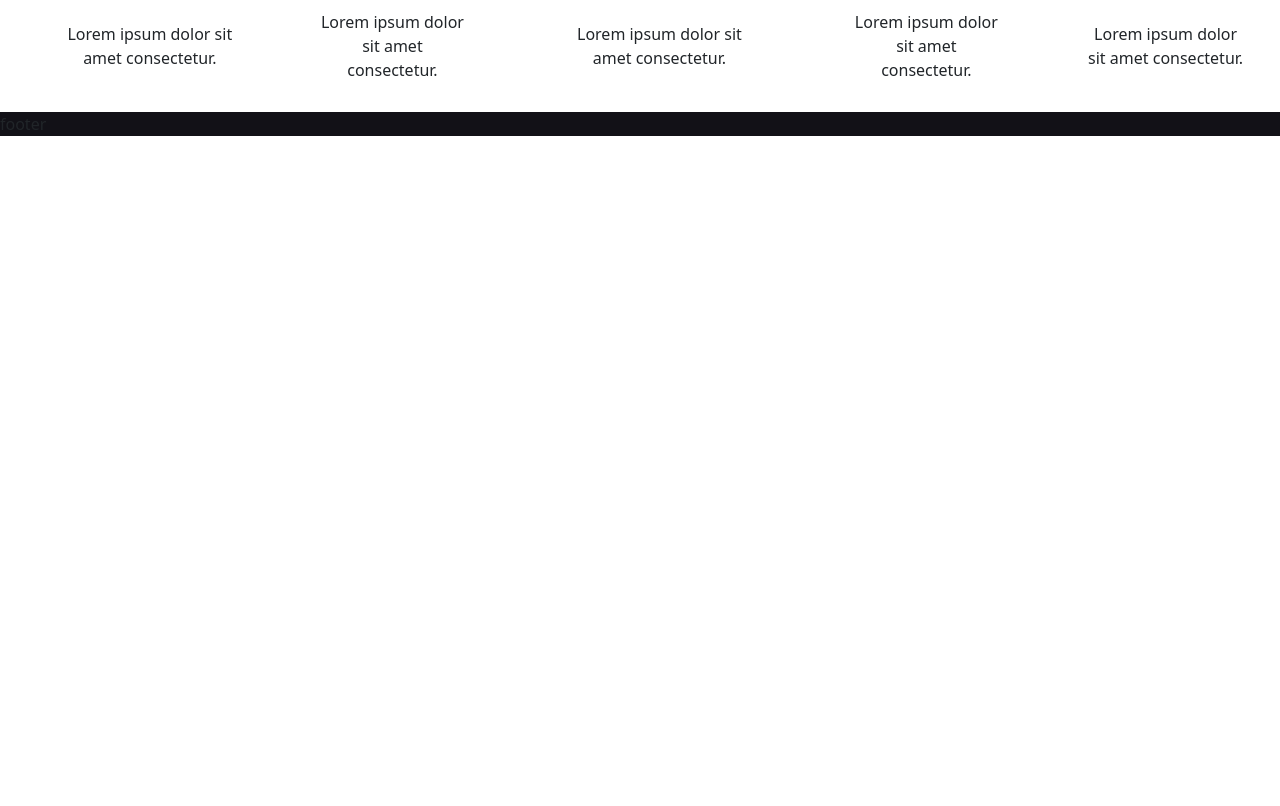
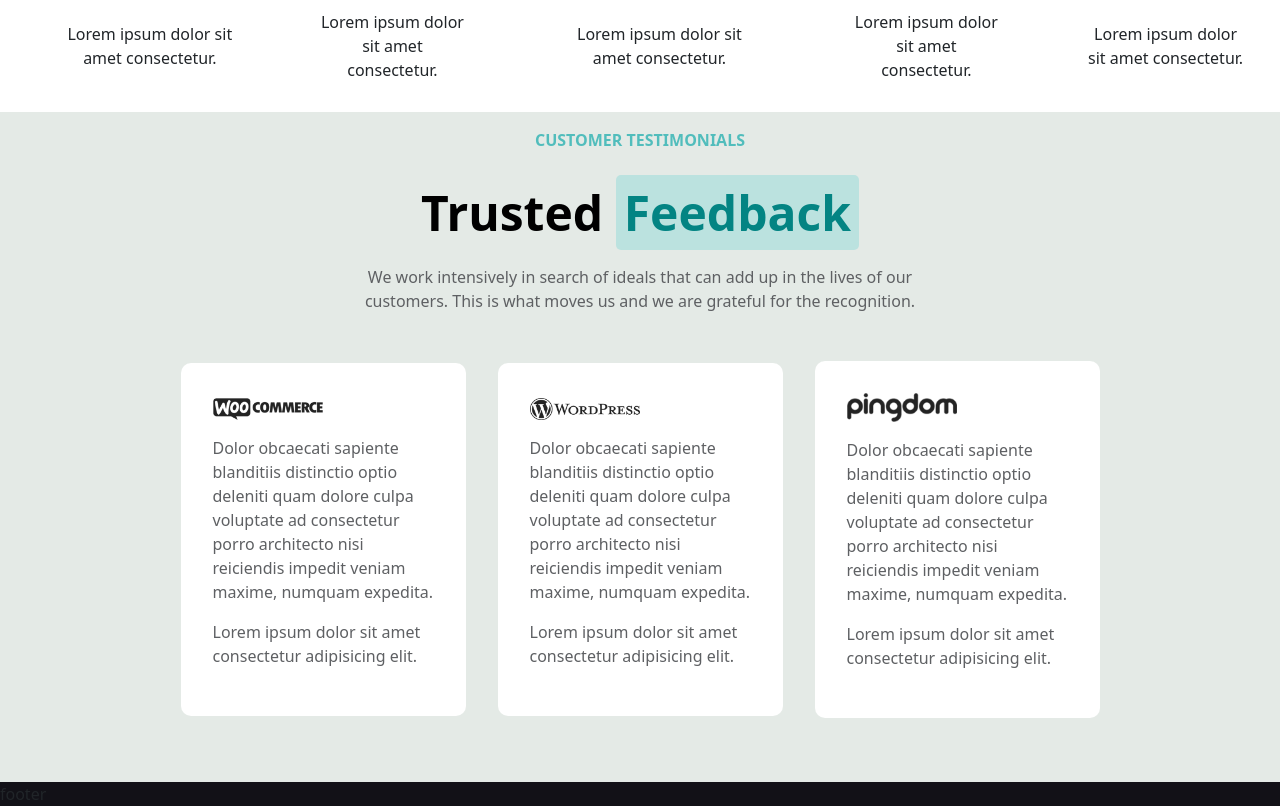
Before and after one commit to PierluigiTornesi/proj-html-vuejs, a Vue app: page / in a window 1280 px wide. Shown: the part 3487-4293 px from the top of the page. Before the commit the page ends 3623 px from the top, so only its background shows below. Built offline with nearby package versions, Linux system fonts and the light colour scheme.

Commit message:
add: section feedback

```diff
--- a/src/components/AppMain.vue
+++ b/src/components/AppMain.vue
@@ -1,6 +1,7 @@
 <script>
 import AppMainAbout from './AppMainAbout.vue';
 import AppMainAeP from './AppMainAeP.vue';
+import AppMainFeed from './AppMainFeed.vue';
 import AppMainListCard from './AppMainListCard.vue';
 import AppMainPM from './AppMainPM.vue';
 
@@ -9,7 +10,7 @@ import AppMainPM from './AppMainPM.vue';
     data() {
         return {};
     },
-    components: { AppMainListCard, AppMainAbout, AppMainAeP, AppMainPM }
+    components: { AppMainListCard, AppMainAbout, AppMainAeP, AppMainPM, AppMainFeed }
 }
 </script>
 
@@ -19,6 +20,7 @@ import AppMainPM from './AppMainPM.vue';
     <AppMainAbout />
     <AppMainAeP />
     <AppMainPM />
+    <AppMainFeed />
   </main>
 </template>
 
--- /dev/null
+++ b/src/components/AppMainFeed.vue
@@ -0,0 +1,116 @@
+<script>
+
+
+
+  export default{
+    data() {
+        return {
+            feedbacks:[
+                {
+                    imagePath:"logo-1.png",
+                    desc1:"Dolor obcaecati sapiente blanditiis distinctio optio deleniti quam dolore culpa voluptate ad consectetur porro architecto nisi reiciendis impedit veniam maxime, numquam expedita.",
+                    desc2:"Lorem ipsum dolor sit amet consectetur adipisicing elit. ",
+                },
+                {
+                    imagePath:"logo-2.png",
+                    desc1:"Dolor obcaecati sapiente blanditiis distinctio optio deleniti quam dolore culpa voluptate ad consectetur porro architecto nisi reiciendis impedit veniam maxime, numquam expedita.",
+                    desc2:"Lorem ipsum dolor sit amet consectetur adipisicing elit. ",
+                },
+                {
+                    imagePath:"logo-3.png",
+                    desc1:"Dolor obcaecati sapiente blanditiis distinctio optio deleniti quam dolore culpa voluptate ad consectetur porro architecto nisi reiciendis impedit veniam maxime, numquam expedita.",
+                    desc2:"Lorem ipsum dolor sit amet consectetur adipisicing elit. ",
+                }
+            ]
+        };
+    },
+    methods:{
+        getImagePath(path){
+            return new URL(`../assets/img/${path}`, import.meta.url).href;
+        },
+    }
+
+}
+</script>
+
+<template>
+  <section>
+    <div class="container text-white">
+        <div class="text-center p-3">
+            <span class="special fw-bold">CUSTOMER TESTIMONIALS</span>
+            <h3 class="title">
+                Trusted <span class="back">Feedback</span>
+            </h3>
+        </div>
+        <div class="desc">
+            <p>We work intensively in search of ideals that can add up in the lives of our customers. This is what moves us and we are grateful for the recognition.
+            </p>
+        </div>
+    </div>
+    <div class="container">
+        <div class="row">
+            <div class="col-3" v-for="feedback in feedbacks">
+                <div class="logo">
+                    <img :src="getImagePath(feedback.imagePath)" alt="">
+                </div>
+                <p>{{ feedback.desc1 }}</p>
+                <p>{{ feedback.desc2 }}</p>
+            </div>
+        </div>
+    </div>
+</section>
+</template>
+
+<style lang="scss" scoped>
+  @use "../style/partials/mixin" as *;
+    @use "../style/partials/variables" as *;
+
+    section{
+        background-color: $GrayNurse;
+    }
+
+    .special{
+        color: $FountainBlue;
+    }
+
+    .desc{
+        margin: 0 auto;
+        width: 55%;
+        text-align: center;
+        padding-bottom: 2rem;
+        color: $ShuttleGray;
+    }
+
+    .back{
+        background-color: rgba($color:$Bermuda, $alpha: 0.4);
+        padding: 0.3rem 0.5rem;
+        border-radius: 5px;
+        color: $BlueLagoon;
+    }
+
+    .title{
+        margin-top: 2rem;
+        font-weight: bold;
+        font-size: 3rem;
+        color: black;
+    }
+
+    .logo{
+        width: 50%;
+    }
+    .row{
+        @include flex(row,center,center);
+        gap: 2rem;
+        padding-bottom: 4rem;
+    }
+    .col-3{
+        border-radius: 10px;
+        padding: 2rem;
+        background-color: $White;
+
+        p{
+            margin-top: 1rem;
+            color: $ShuttleGray;
+        }
+    }
+</style>
```
